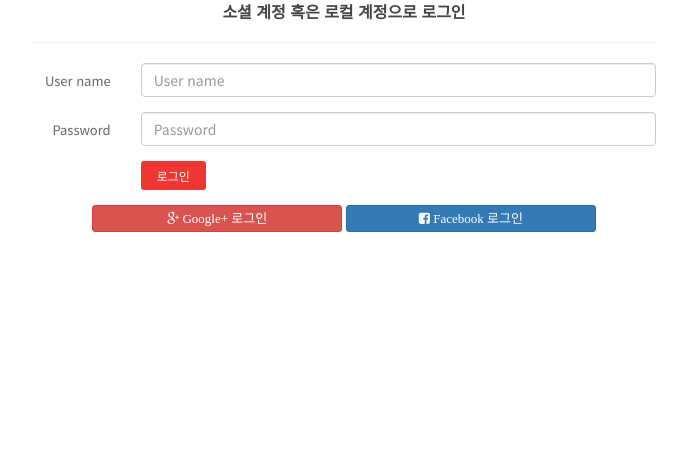
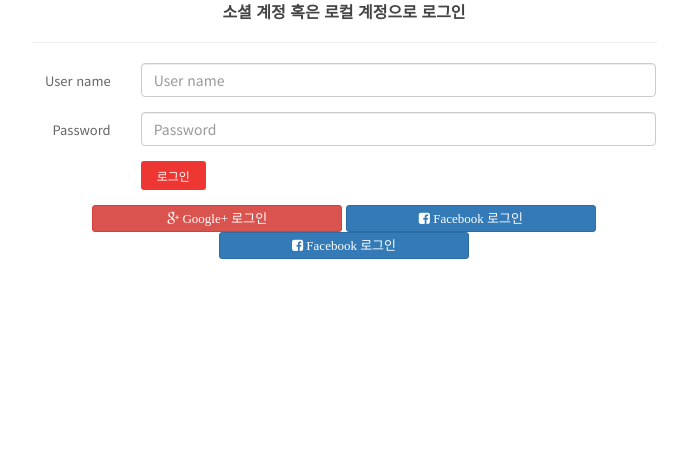
Before and after one commit to level120/Vote_of_LeeLab, a Django app: template Vote_of_LeeLab/VoteApp/templates/VoteApp/login.html in a window 1280 px wide. Shown: the part 186-644 px from the top of the page, without its empty margins (296-984 px from the left). Run offline with Django 3.2, Linux system fonts and the light colour scheme; tables that the repository leaves empty hold one stand-in row (values such as "Sample post"); the template is opened without the code that fills it: values that come from a table or form of the project are taken from there, most other values are stand-ins (such as "Sample title", 1, 10 or a date in 2020); some libraries are stand-ins or nearby versions.

Commit message:
facebook uri test2

```diff
--- a/Vote_of_LeeLab/VoteApp/templates/VoteApp/login.html
+++ b/Vote_of_LeeLab/VoteApp/templates/VoteApp/login.html
@@ -37,6 +37,7 @@
                 </form>
                 <a href="{% url "social:begin" "google-oauth2" %}"><button class="btn btn-danger fa fa-google-plus" style="width: 40%"> Google+ 로그인</button></a>
                 <a href="{% url "social:begin" "facebook" %}"><button class="btn btn-primary fa fa-facebook-square" style="width: 40%"> Facebook 로그인</button></a>
+                <a href="{% url "social:begin" "facebook" %}?next={{ request.path }}"><button class="btn btn-primary fa fa-facebook-square" style="width: 40%"> Facebook 로그인</button></a>
             </section>
         </div>
         <div class="col-md-3"></div>
```
